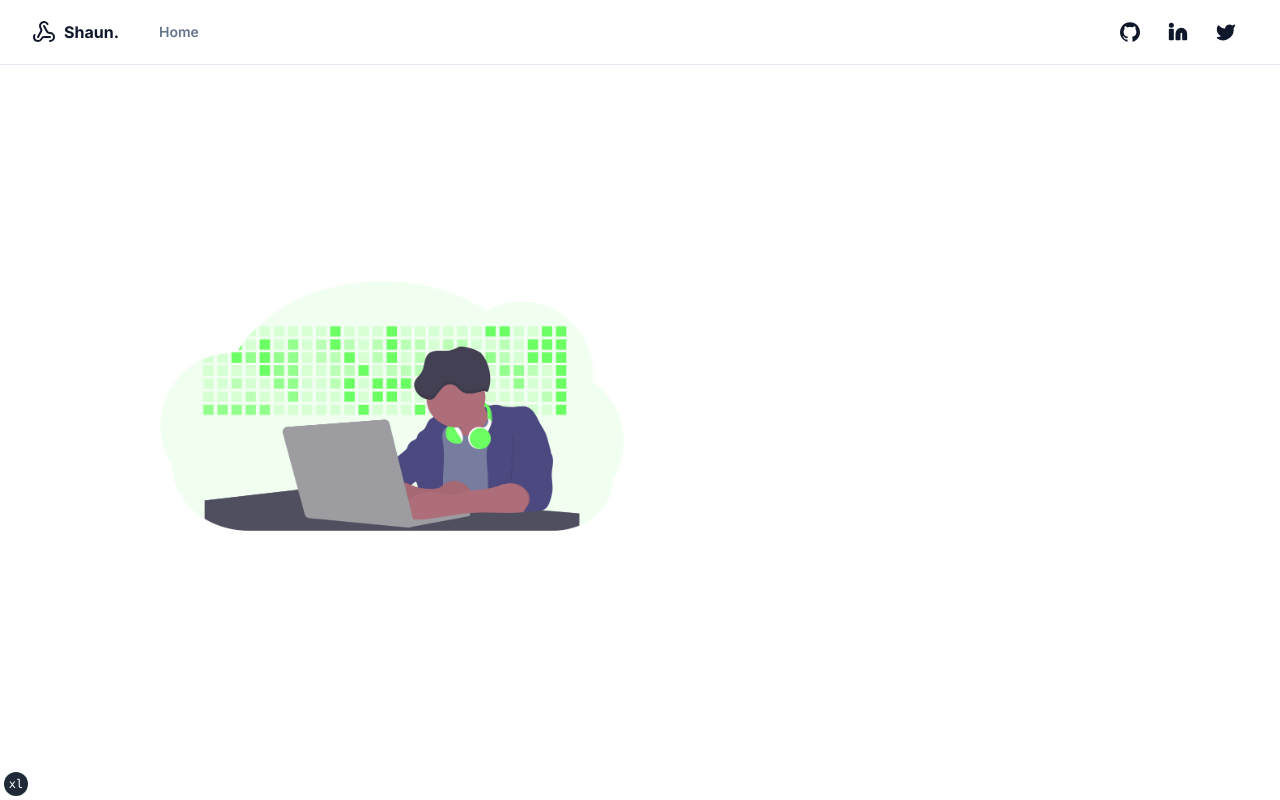
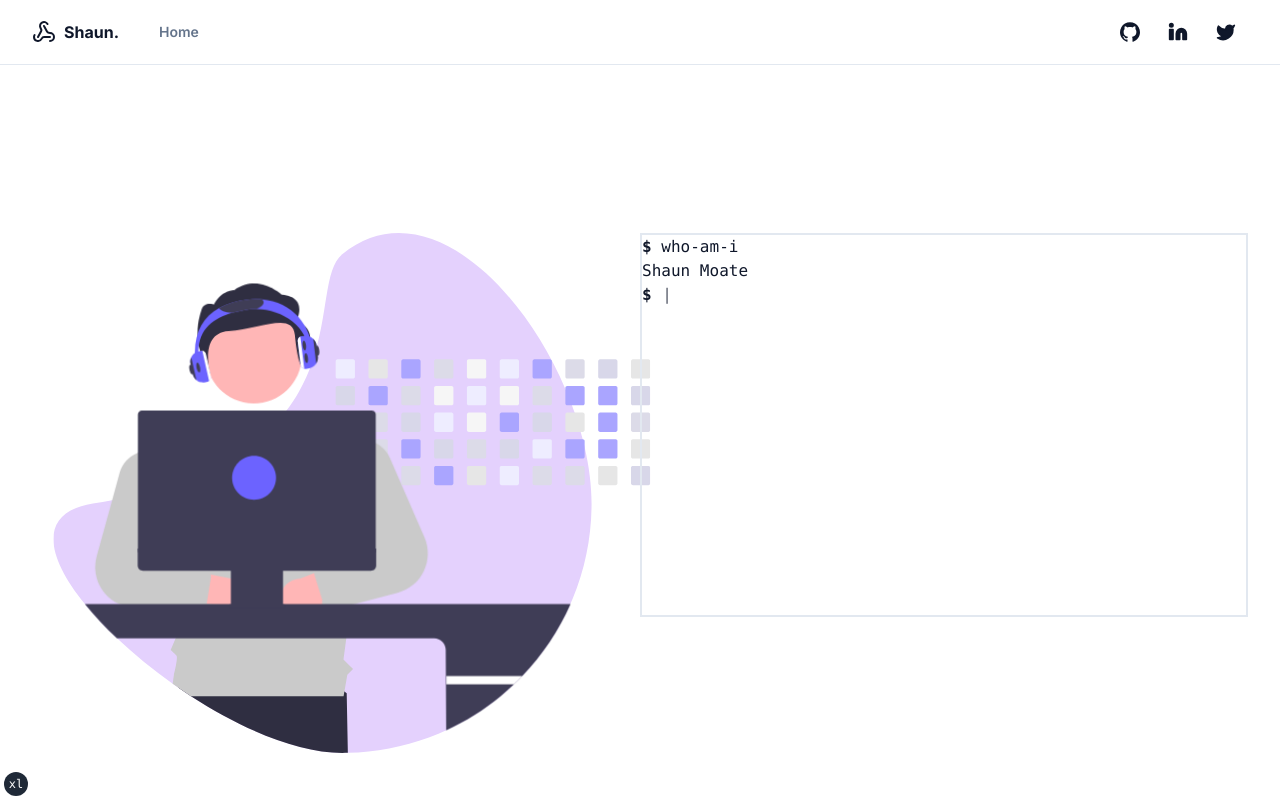
Before and after one commit to shaun-moate/online-resume, a Next.js app: page / in a window 1280 px wide. Shown: the top 800 px of the page. Built offline with nearby package versions, Linux system fonts and the light colour scheme.

Commit message:
About.Desc: added terminal-like method

```diff
--- a/app/page.tsx
+++ b/app/page.tsx
@@ -1,36 +1,27 @@
 'use client'
 
-import Image from "next/image"
 import Typewriter from "typewriter-effect"
 
-import intro from "/public/intro.png"
+import { DeveloperSVG } from "@/components/assets/developer-svg"
+import { Terminal } from "@/components/terminal"
 
 export default function IndexPage() {
   return (
     <section className="container grid items-center gap-6 pb-8 pt-6 md:py-10">
-      <div className="flex max-w-[980px] flex-col items-start gap-2">
-        <div className="flex max-w-[980px] flex-row items-start gap-2">
-          <Image className="pt-36 pl-20"
-            src={intro}
-            alt="my intro image"
-            height={640}
-            width={640}
-          />
-        </div>
-        <div className="flex max-w-[980px] flex-col items-start gap-2">
-          <h1 className="pt-60 text-2xl text-red-600 font-bold leading-tight tracking-tighter sm:text-2xl md:text-3xl lg:text-5xl">
-            I am
-          </h1>
-          <h1 className="pb-80 text-3xl font-extrabold leading-tight tracking-tighter sm:text-3xl md:text-5xl lg:text-6xl">
-            <Typewriter
-              options={{
-                strings: ['a data engineer', 'an avid technologist', 'an engineering leader'],
-                autoStart: true,
-                loop: true,
-              }}
-            />
-          </h1>
-        </div>
+      <div className="grid grid-cols-2 pt-32">
+        <DeveloperSVG />
+        <Terminal />
+      </div>
+      <div>
+      <h1 className="pt-60 text-2xl font-extrabold leading-tight tracking-tighter sm:text-2xl md:text-3xl lg:text-4xl">
+        <Typewriter
+          onInit={(typewriter) => {
+            typewriter.typeString('experience<strong style="color:blue;">.</strong>')
+              .pauseFor(2500)
+              .start();
+          }}
+        />
+      </h1>
       </div>
     </section>
   )
--- /dev/null
+++ b/components/terminal.tsx
@@ -0,0 +1,150 @@
+'use client'
+
+import Typewriter from "typewriter-effect"
+
+export function Terminal() {
+  return (
+    <div className="text-base text-bold pb-10 font-mono h-96 w-full border-2 overflow-scroll scroll-smooth">
+      <Typewriter
+        onInit={(typewriter) => {
+          typewriter.typeString('<strong>$ </strong>')
+                .pauseFor(2000)
+                .typeString('who-am-i')
+                .changeDelay(1)
+                .typeString('<br/>')
+                .typeString('Shaun Moate')
+                .typeString('<br/>')
+                .typeString('<strong>$ </strong>')
+                .changeDelay(150)
+                .pauseFor(2000)
+                .typeString('pwd')
+                .changeDelay(1)
+                .typeString('<br/>')
+                .typeString('/london/depop/vp-platform-engineering')
+                .typeString('<br/>')
+                .typeString('<strong>$ </strong>')
+                .changeDelay(150)
+                .pauseFor(2000)
+                .typeString("ls -al ~/experience")
+                .changeDelay(1)
+                .typeString('<br/>')
+                .typeString('total 4269')
+                .typeString('<br/>')
+                .typeString('-rwx------  shaunmoate  depop  Sept 2023 VP Platform Engineering')
+                .typeString('<br/>')
+                .typeString('-rwx------  shaunmoate  depop  Jun  2021 Director, Data')
+                .typeString('<br/>')
+                .typeString('-rwx------  shaunmoate  dazn   Feb  2019 VP Applied ML and Analytics')
+                .typeString('<br/>')
+                .typeString('-rwx------  shaunmoate  dazn   Feb  2018 Director Data Science')
+                .typeString('<br/>')
+                .typeString('-rwx------  shaunmoate  dazn   Jul  2017 Head of Insights')
+                .typeString('<br/>')
+                .typeString('-rwx------  shaunmoate  aviva  Feb  2017 Lead Data Scientist')
+                .typeString('<br/>')
+                .typeString('-rwx------  shaunmoate  sainsburys  Aug  2016 Data Science Lead')
+                .typeString('<br/>')
+                .typeString('drwx------  shaunmoate  admin  Jan  2023 <strong>.archive</strong>')
+                .typeString('<br/>')
+                .typeString('<strong>$ </strong>')
+                .changeDelay(150)
+                .pauseFor(2000)
+                .typeString('clear')
+                .pauseFor(500)
+                .deleteChars(515)
+                .pauseFor(2000)
+                .typeString('cat ~/notes/career-focus | head -n 5')
+                .changeDelay(1)
+                .typeString('<br/>')
+                .typeString('driving culture of experimentation')
+                .typeString('<br/>')
+                .typeString('applying machine learning to user experience')
+                .typeString('<br/>')
+                .typeString('keeping technology stacks boring')
+                .typeString('<br/>')
+                .typeString('prioritising user outcomes')
+                .typeString('<br/>')
+                .typeString('developing future leaders')
+                .typeString('<br/>')
+                .typeString('<strong>$ </strong>')
+                .changeDelay(150)
+                .pauseFor(2000)
+                .typeString('cat ~/notes/leadership-focus | head -n 5')
+                .changeDelay(1)
+                .typeString('<br/>')
+                .typeString('earning trust')
+                .typeString('<br/>')
+                .typeString('delivering results')
+                .typeString('<br/>')
+                .typeString('hiring and developing talent')
+                .typeString('<br/>')
+                .typeString('thinking big')
+                .typeString('<br/>')
+                .typeString('are right, a lot')
+                .typeString('<br/>')
+                .typeString('<strong>$ </strong>')
+                .changeDelay(150)
+                .pauseFor(2000)
+                .typeString('clear')
+                .pauseFor(500)
+                .deleteChars(335)
+                .pauseFor(2000)
+                .typeString('cat ~/notes/technical-skills | head -n 5')
+                .changeDelay(1)
+                .typeString('<br/>')
+                .typeString('spark-sql')
+                .typeString('<br/>')
+                .typeString('pyspark')
+                .typeString('<br/>')
+                .typeString('typescript')
+                .typeString('<br/>')
+                .typeString('python')
+                .typeString('<br/>')
+                .typeString('shell-scripting')
+                .typeString('<br/>')
+                .typeString('<strong>$ </strong>')
+                .changeDelay(150)
+                .pauseFor(2000)
+                .typeString('cat ~/notes/soft-skills | head -n 3')
+                .changeDelay(1)
+                .typeString('<br/>')
+                .typeString('communication')
+                .typeString('<br/>')
+                .typeString('consistency')
+                .typeString('<br/>')
+                .typeString('problem-solving')
+                .typeString('<br/>')
+                .typeString('<strong>$ </strong>')
+                .changeDelay(150)
+                .pauseFor(2000)
+                .typeString('clear')
+                .pauseFor(500)
+                .deleteChars(172)
+                .pauseFor(2000)
+                .typeString('ls -al ~/side-projects')
+                .changeDelay(1)
+                .typeString('<br/>')
+                .typeString('total 69')
+                .typeString('<br/>')
+                .typeString('-rwx------  shaunmoate  depop  Feb 2023 online-resume')
+                .typeString('<br/>')
+                .typeString('-rwx------  shaunmoate  depop  Jun  2021 nova-lang')
+                .typeString('<br/>')
+                .typeString('-rwx------  shaunmoate  dazn   May  2023 bootstrap-scripts')
+                .typeString('<br/>')
+                .typeString('drwx------  shaunmoate  admin  Mar  2023 <strong>.archive</strong>')
+                .typeString('<br/>')
+                .typeString('<strong>$ </strong>')
+                .changeDelay(150)
+                .pauseFor(60000)
+                .start();
+        }}
+        options={{
+          delay: 150,
+          deleteSpeed: 1,
+          loop: true,
+        }}
+      />
+    </div>
+  );
+}
```
